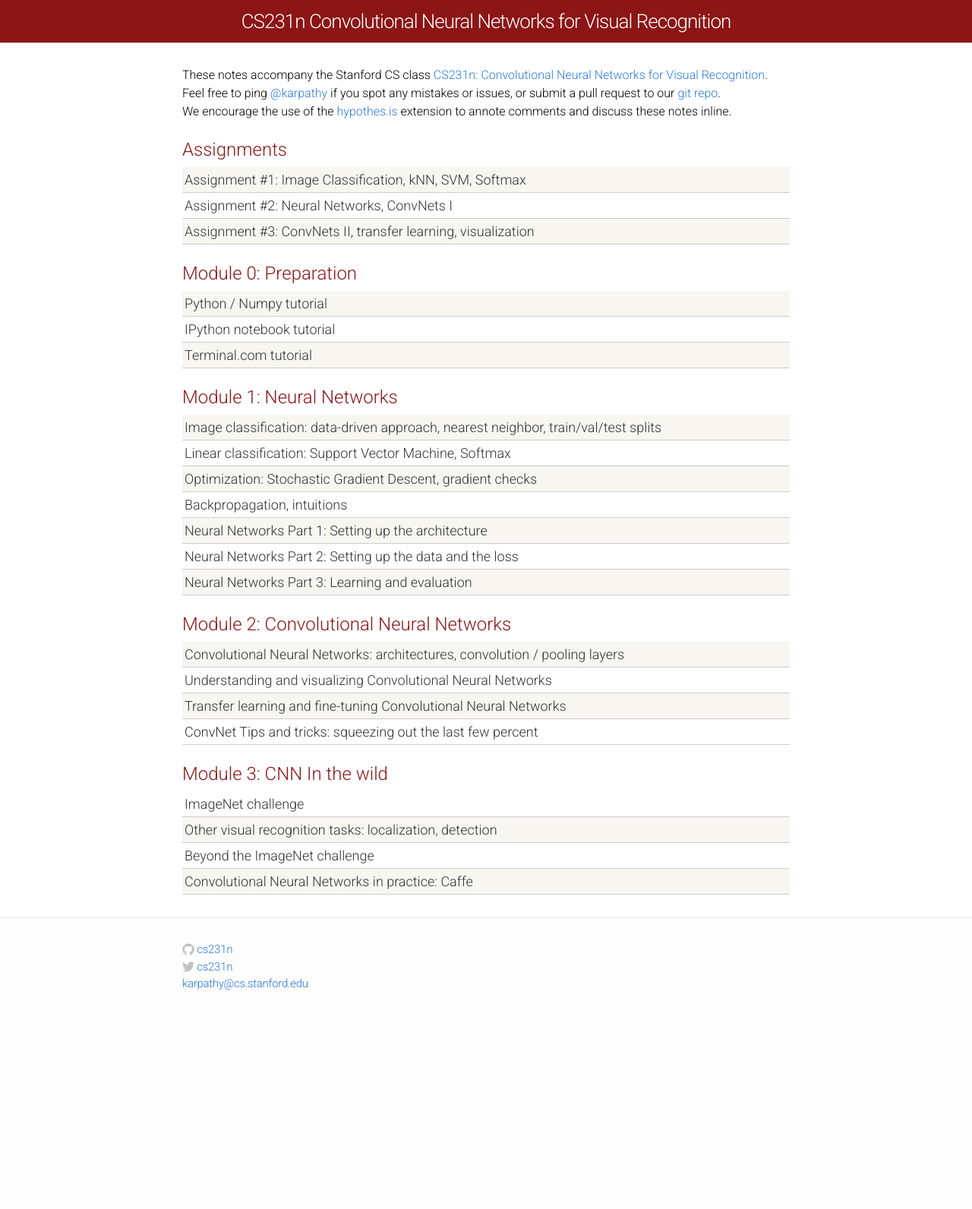
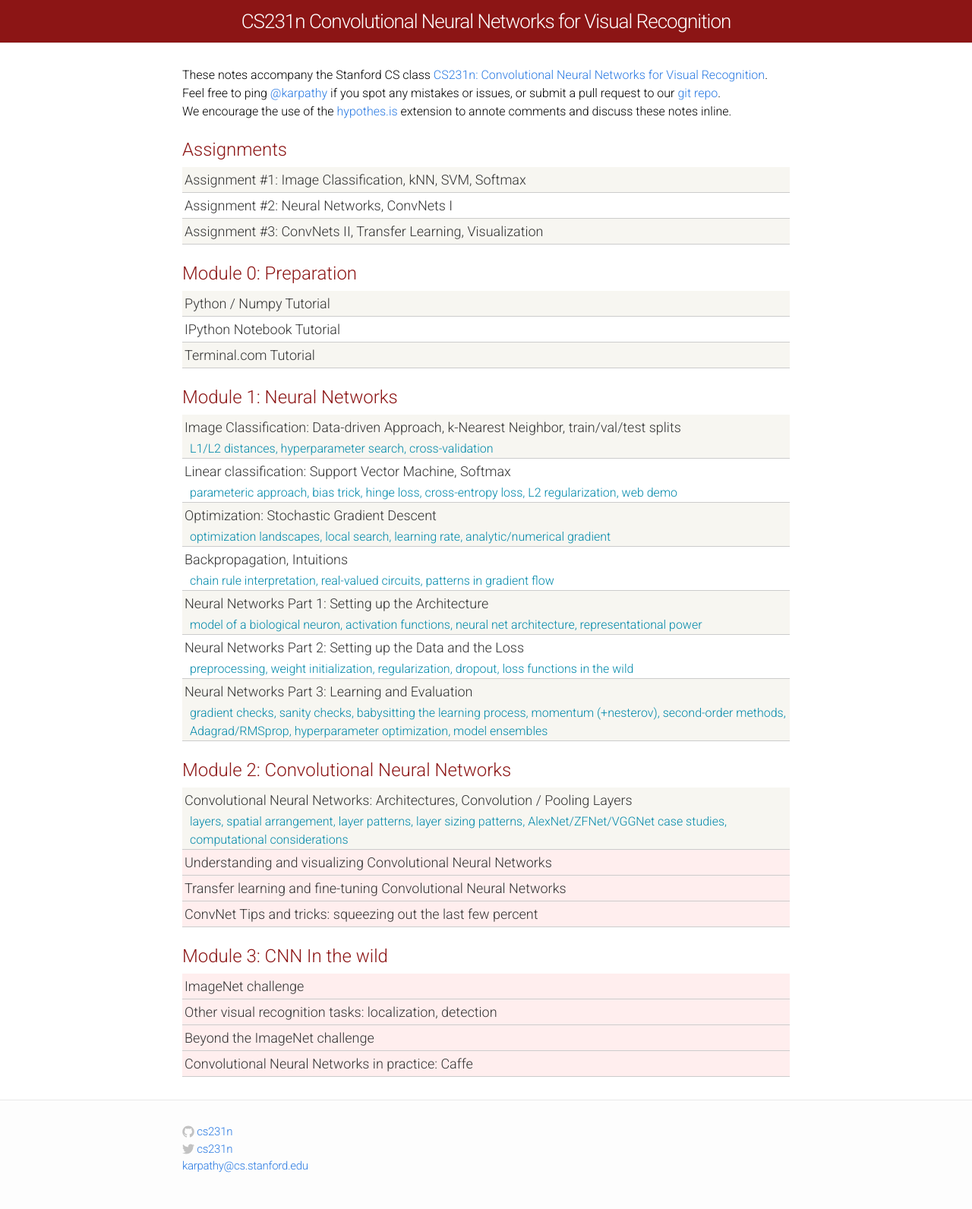
Before and after one commit to cs231n/cs231n.github.io, a Jekyll site: the page built from index.html, in a window 1280 px wide. Shown: the whole page at 76% size. Built offline with Jekyll 4.4.1, drawn with Linux system fonts in a browser that asks for light colours; Markdown is read by kramdown in place of the engine named in the settings; before the commit the page ends 1352 px from its top, so only the background shows below that.

Commit message:
visual changes'

```diff
--- a/css/main.css
+++ b/css/main.css
@@ -105,6 +105,16 @@
 
 .post-content p {
   text-align: justify;
+}
+
+.kw {
+  font-size: 16px;
+  color: #08A;
+  margin-left: 10px;
+}
+
+.notyet {
+  background-color: #FEE !important;
 }
 
 /* Site header */
--- a/index.html
+++ b/index.html
@@ -30,7 +30,7 @@
 
     <div class="materials-item">
       <a href="assignment3/">
-        Assignment #3: ConvNets II, transfer learning, visualization
+        Assignment #3: ConvNets II, Transfer Learning, Visualization
       </a>
     </div>
 
@@ -38,19 +38,19 @@
 
     <div class="materials-item">
       <a href="python-numpy-tutorial/">
-        Python / Numpy tutorial
+        Python / Numpy Tutorial
       </a>
     </div>
 
     <div class="materials-item">
       <a href="ipython-tutorial/">
-        IPython notebook tutorial
+        IPython Notebook Tutorial
       </a>
     </div>
 
     <div class="materials-item">
       <a href="terminal-tutorial/">
-        Terminal.com tutorial
+        Terminal.com Tutorial
       </a>
     </div>
 
@@ -59,94 +59,118 @@
 
     <div class="materials-item">
       <a href="classification/">
-        Image classification: data-driven approach, nearest neighbor, train/val/test splits
+        Image Classification: Data-driven Approach, k-Nearest Neighbor, train/val/test splits
       </a>
+      <div class="kw">
+        L1/L2 distances, hyperparameter search, cross-validation
+      </div>
     </div>
 
     <div class="materials-item">
       <a href="linear-classify/">
          Linear classification: Support Vector Machine, Softmax
       </a>
+      <div class="kw">
+        parameteric approach, bias trick, hinge loss, cross-entropy loss, L2 regularization, web demo
+      </div>
     </div>
 
     <div class="materials-item">
       <a href="optimization-1/">
-         Optimization: Stochastic Gradient Descent, gradient checks
+        Optimization: Stochastic Gradient Descent
       </a>
+      <div class="kw">
+        optimization landscapes, local search, learning rate, analytic/numerical gradient
+      </div>
     </div>
 
     <div class="materials-item">
       <a href="optimization-2/">
-         Backpropagation, intuitions
+        Backpropagation, Intuitions
       </a>
+      <div class="kw">
+        chain rule interpretation, real-valued circuits, patterns in gradient flow
+      </div>
     </div>
 
     <div class="materials-item">
       <a href="neural-networks-1/">
-        Neural Networks Part 1: Setting up the architecture
+          Neural Networks Part 1: Setting up the Architecture
       </a>
+      <div class="kw">
+        model of a biological neuron, activation functions, neural net architecture, representational power
+      </div>
     </div>
 
     <div class="materials-item">
       <a href="neural-networks-2/">
-        Neural Networks Part 2: Setting up the data and the loss
+          Neural Networks Part 2: Setting up the Data and the Loss
       </a>
+      <div class="kw">
+          preprocessing, weight initialization, regularization, dropout, loss functions in the wild
+      </div>
     </div>
 
     <div class="materials-item">
       <a href="neural-networks-3/">
-        Neural Networks Part 3: Learning and evaluation
+        Neural Networks Part 3: Learning and Evaluation
       </a>
+      <div class="kw">
+        gradient checks, sanity checks, babysitting the learning process, momentum (+nesterov), second-order methods, Adagrad/RMSprop, hyperparameter optimization, model ensembles
+      </div>
     </div>
 
     <div class="module-header">Module 2: Convolutional Neural Networks</div>
 
     <div class="materials-item">
       <a href="convolutional-networks/">
-      Convolutional Neural Networks: architectures, convolution / pooling layers
+        Convolutional Neural Networks: Architectures, Convolution / Pooling Layers
       </a>
+      <div class="kw">
+          layers, spatial arrangement, layer patterns, layer sizing patterns, AlexNet/ZFNet/VGGNet case studies, computational considerations
+      </div>
     </div>
 
-    <div class="materials-item">
-    <a href="neuralnetwork2/">
+    <div class="materials-item notyet">
+      <a href="">
         Understanding and visualizing Convolutional Neural Networks
       </a>
     </div>
 
-    <div class="materials-item">
-    <a href="neuralnetwork2/">
+    <div class="materials-item notyet">
+      <a href="">
         Transfer learning and fine-tuning Convolutional Neural Networks
       </a>
     </div>
 
-    <div class="materials-item">
-    <a href="neuralnetwork2/">
+    <div class="materials-item notyet">
+      <a href="">
         ConvNet Tips and tricks: squeezing out the last few percent
       </a>
     </div>
 
     <div class="module-header">Module 3: CNN In the wild</div>
 
-    <div class="materials-item">
-    <a href="neuralnetwork2/">
+    <div class="materials-item notyet">
+      <a href="">
         ImageNet challenge
       </a>
     </div>
 
-    <div class="materials-item">
-    <a href="neuralnetwork2/">
+    <div class="materials-item notyet">
+      <a href="">
         Other visual recognition tasks: localization, detection
       </a>
     </div>
 
-    <div class="materials-item">
-    <a href="neuralnetwork2/">
+    <div class="materials-item notyet">
+      <a href="">
         Beyond the ImageNet challenge
       </a>
     </div>
 
-    <div class="materials-item">
-    <a href="neuralnetwork2/">
+    <div class="materials-item notyet">
+      <a href="">
         Convolutional Neural Networks in practice: Caffe
       </a>
     </div>
```
Lines whose indentation alone changed are shown as unchanged.
